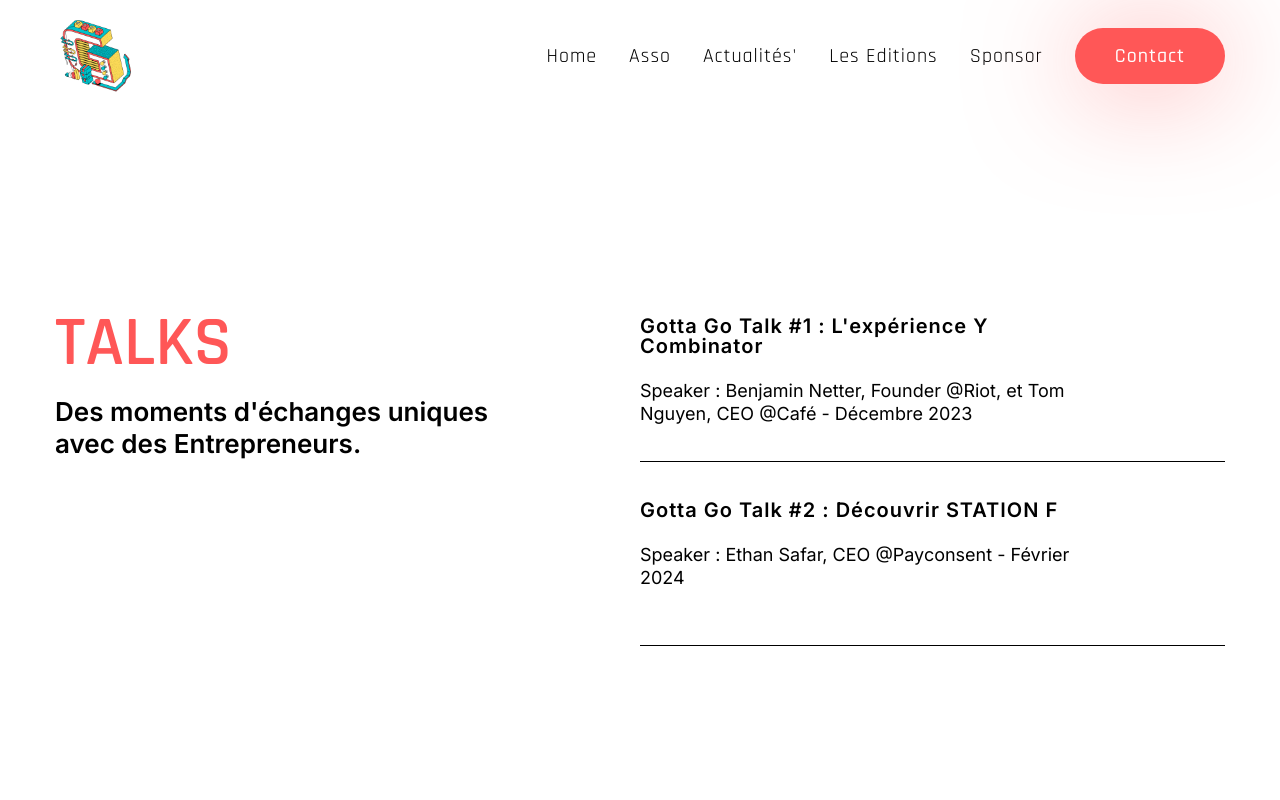
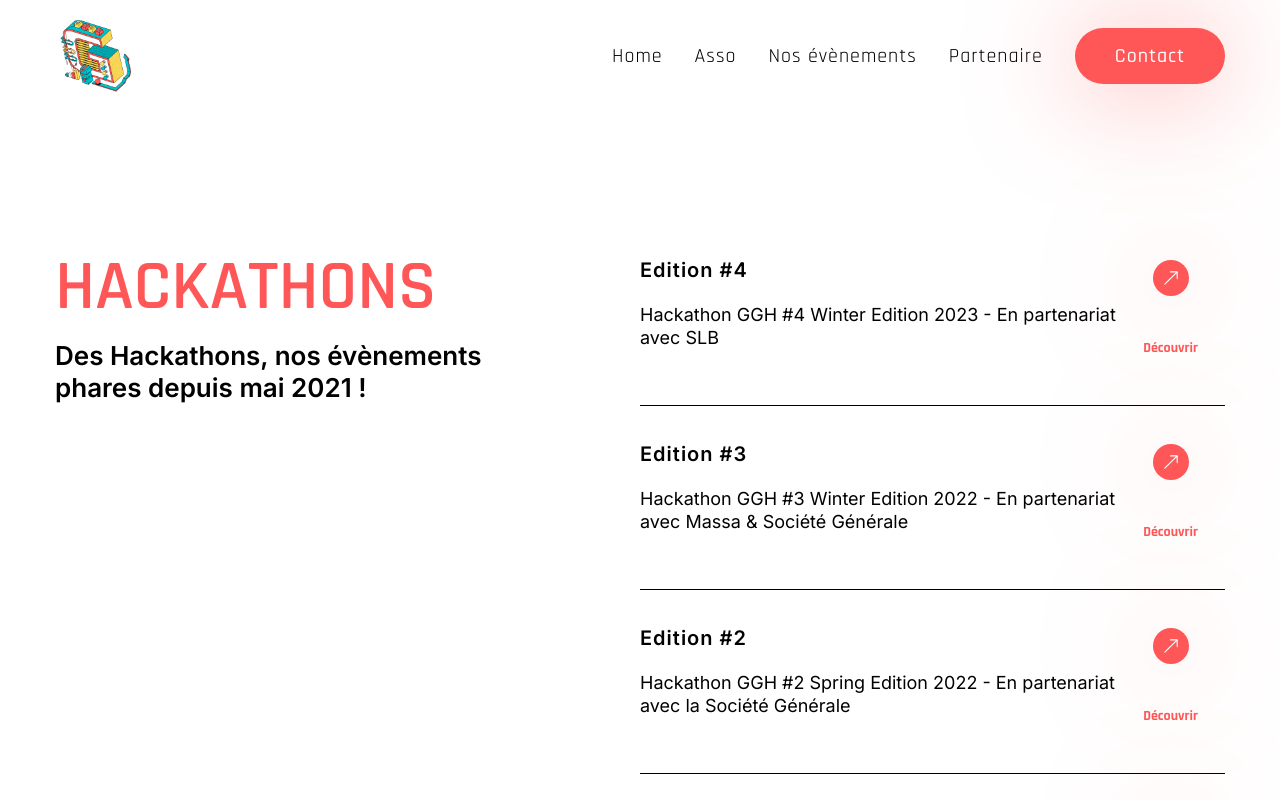
Before and after one commit to jeannemorin/ggh-website-rebuild, a React (Create React App) app: page /archives in a window 1280 px wide. Shown: the top 800 px of the page. Built offline with nearby package versions, Linux system fonts and the light colour scheme; a web font is replaced by a local one.

Commit message:
page events not broken

```diff
--- a/src/components/Archives.js
+++ b/src/components/Archives.js
@@ -4,6 +4,11 @@
 import Header from './Header_Nav/HeaderTopTwoColors';
 import FooterSimple from './Footer/FooterSimple';
 import UnderHeader from './Under_header';
+
+import {Link } from 'react-scroll';
+import { TbMicrophone2 } from "react-icons/tb";
+import { MdComputer } from "react-icons/md";
+import { IoBeerOutline } from "react-icons/io5";
 
 const hackathons=[
   {
@@ -27,6 +32,12 @@
   {
     name: 'Edition #3',
     description: 'Hackathon GGH #3 Winter Edition 2022 - En partenariat avec Massa & Société Générale',
+    link: 'Découvrir',
+    href:"archives"
+  },
+  {
+    name: 'Edition #4',
+    description: 'Hackathon GGH #4 Winter Edition 2023 - En partenariat avec SLB',
     link: 'Découvrir',
     href:"archives"
   }
@@ -59,9 +70,10 @@
     <div>
         <Header />
         <UnderHeader />
+        <Events events={hackathons} title="Hackathons" description="Des Hackathons, nos évènements phares depuis mai 2021 !"/>
         <Events events={talks} title="Talks" description="Des moments d'échanges uniques avec des Entrepreneurs."/>
-        <Events events={hackathons} title="Hackathons" description="Des Hackathons, nos évènements phares depuis mai 2021 !"/>
         <Events events={afterworks} title="Afterworks" description="Des afterworks pour découvrir des technologies et rencontrer des startups."/>
+
         <FooterSimple />
    </div>
   );
--- a/src/components/Editions/Events.js
+++ b/src/components/Editions/Events.js
@@ -9,7 +9,7 @@
 
 const Events = ({events, title, description}) => {
     return (
-    <section id={title} className='section'>
+    <div id={title} className='mt-40 mb-40'>
       <div className="container mx-auto">
 
         <div className='flex flex-col lg:flex-row'>
@@ -36,7 +36,7 @@
           className='flex-1'>
             {/*event list*/}
             <div>
-              {events.map((event, index) => {
+              {events.toReversed().map((event, index) => {
                 return <a href={event.href} smooth={true}>
                   <div className='border-b border-black h-[146px] mb-[38px] flex'key={index}>
                     <div className='max-w-[476px]'>
@@ -61,7 +61,7 @@
         </div>
       </div>
 
-    </section>
+    </div>
     );
   };
 
--- a/src/components/Header_Nav/HeaderTopTwoColors.js
+++ b/src/components/Header_Nav/HeaderTopTwoColors.js
@@ -28,9 +28,8 @@
                     <div className='invisible md:visible flex gap-x-4 lg:gap-x-8'>
                             <a href='/' className=' transition '> Home</a>
                             <a href='/about' className=' transition '>Asso</a>
-                            <a href='/' className=' transition'> Actualités'</a>
-                            <a href='/archives' className=' transition'> Les Editions</a>
-                            <a href='/' className=' transition'> Sponsor</a>
+                            <a href='/archives' className=' transition'> Nos évènements</a>
+                            <a href='/' className=' transition'> Partenaire</a>
                     </div>
                         <Link to='contact' activeClass='active'
                         smooth={true} ><button className='btn btn-sm lg:btn-lg'>Contact</button></Link>
--- a/src/components/Launching.js
+++ b/src/components/Launching.js
@@ -34,7 +34,7 @@
 
             className='text-[55px] font-primary font-bold leading-[0.8] lg:text-[110px]'>
 
-            HACKATHON <span>EDITION #4</span>
+            HACKATHON <span>EDITION #5</span>
           </motion.h1>
           <motion.div
             variants={fadeIn('up',0.4)}
@@ -42,7 +42,7 @@
             whileInView={'show'}
             viewport={{once: false, amount: 0.7}} className='bv-6 text-[36px] lg:text-[60px] font-secondary
           font semi-bold uppercase leading-[1]' >
-            <span className='text-black mr-4'>10/11/12 NOV 2023</span>
+            <span className='text-black mr-4'>SPRING 2024</span>
           </motion.div>
           <motion.p
           variants={fadeIn('up',0.5)}
@@ -60,8 +60,8 @@
             items-center mb-12 mx-auto lg:mx-0'
             >
 
-            <a href='https://www.helloasso.com/associations/gotta-go-hack/evenements/hackathon-gotta-go-hack-edition-2-2'>
-              <button className='btn btn-lg'>Participer</button></a>
+            <a href=''>
+              <button className='btn btn-lg'>L'édition #4</button></a>
             <Link to='about' activeClass='active'
               smooth={true}
               spy={true} className='text-gradient btn-link cursor-pointer text-[20px]'>En savoir plus</Link>
--- a/src/index.css
+++ b/src/index.css
@@ -3,13 +3,6 @@
 @tailwind utilities;
 
 .btn {
-  /*background: linear-gradient(
-    92.23deg,
-    #ff5757 21.43%,
-    #ff5757 50.63%,
-    #FFDE59 100%,
-    #FFDE59 117.04%
-  );*/
   background-color: #ff5757;
   box-shadow: 0px 4.42184px 107.23px rgba(255, 87, 87, 0.51);
 }
@@ -25,8 +18,7 @@
   background-color: #dc4b4b;
 }
 
-.gradient,
-.active {
+.gradient {
   background: linear-gradient(
     92.23deg,
     #ff5757 21.43%,
@@ -38,8 +30,10 @@
 
 .active {
   color: #fff;
-  padding: 1rem;
-  border-radius: 100%;
+  padding: 0.7rem;
+  border-radius: 15%;
+  background-color: #ff5757;
+  border-radius: 9999px;
 }
 
 .text-accent {
```
